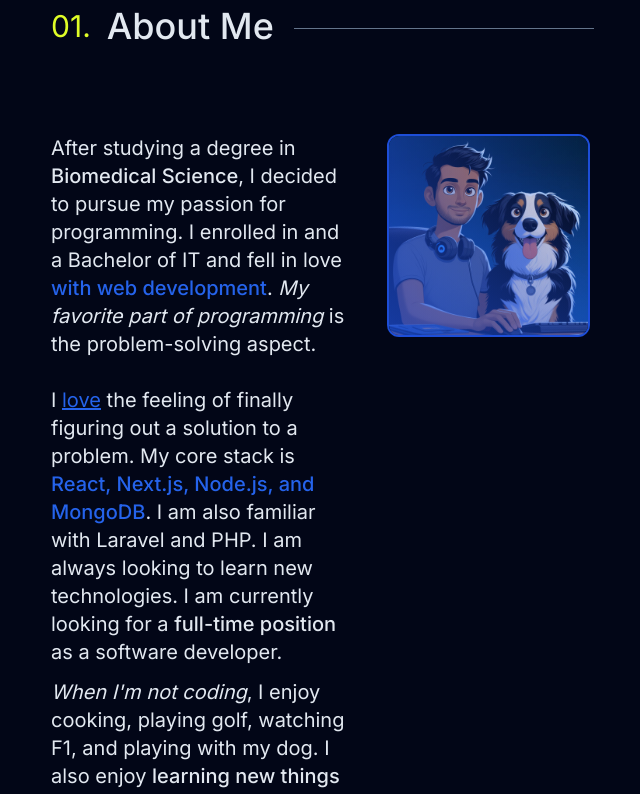
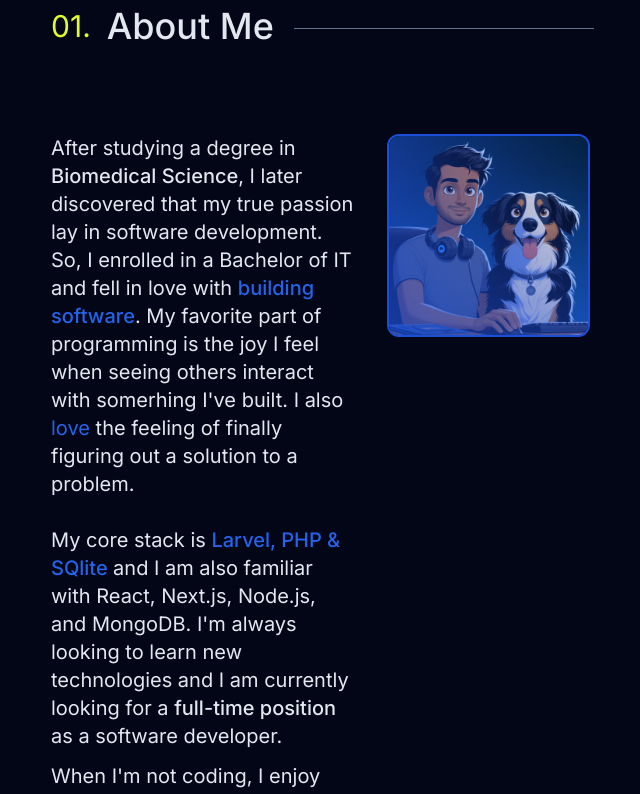
Before and after one commit to sramsamy/portfolio, a Next.js app: page / in a window 1280 px wide. Shown: the part 940-1734 px from the top of the page, without its empty margins (285-925 px from the left). Built offline with nearby package versions, Linux system fonts and the light colour scheme; no server answers.

Commit message:
Updated about me section text

```diff
--- a/components/about.tsx
+++ b/components/about.tsx
@@ -28,30 +28,30 @@ export default function About() {
 				<div className="md:w-[50%] text-left text-xl">
 					<p className="mb-3">
 						After studying a degree in{" "}
-						<span className="font-medium">Biomedical Science</span>, I decided
-						to pursue my passion for programming. I enrolled in and a Bachelor
-						of IT and fell in love{" "}
+						<span className="font-medium">Biomedical Science</span>, I later
+						discovered that my true passion lay in software development. So, I
+						enrolled in a Bachelor of IT and fell in love with{" "}
+						<span className="font-medium text-blue-600">building software</span>
+						. <span className="">My favorite part of programming</span> is the
+						joy I feel when seeing others interact with somerhing I've built. I
+						also <span className=" text-blue-600">love</span> the feeling of
+						finally figuring out a solution to a problem.
+						<br />
+						<br /> My core stack is{" "}
 						<span className="font-medium text-blue-600">
-							with web development
+							Larvel, PHP & SQlite{" "}
 						</span>
-						. <span className="italic">My favorite part of programming</span> is
-						the problem-solving aspect. <br />
-						<br /> I <span className="underline text-blue-600">love</span> the
-						feeling of finally figuring out a solution to a problem. My core
-						stack is{" "}
-						<span className="font-medium text-blue-600">
-							React, Next.js, Node.js, and MongoDB
-						</span>
-						. I am also familiar with Laravel and PHP. I am always looking to
-						learn new technologies. I am currently looking for a{" "}
+						and I am also familiar with React, Next.js, Node.js, and MongoDB.
+						I'm always looking to learn new technologies and I am currently
+						looking for a{" "}
 						<span className="font-medium">full-time position</span> as a
 						software developer.
 					</p>
 					<p className="">
-						<span className="italic">When I'm not coding</span>, I enjoy
-						cooking, playing golf, watching F1, and playing with my dog. I also
-						enjoy <span className="font-medium">learning new things</span> and I
-						am currently learning how{" "}
+						<span className="">When I'm not coding</span>, I enjoy cooking,
+						playing golf, watching F1, and playing with my dog. I also enjoy{" "}
+						<span className="font-medium">learning new things</span> and I am
+						currently learning how{" "}
 						<span className="font-medium">to play the guitar</span>.
 					</p>
 					<br />
```
